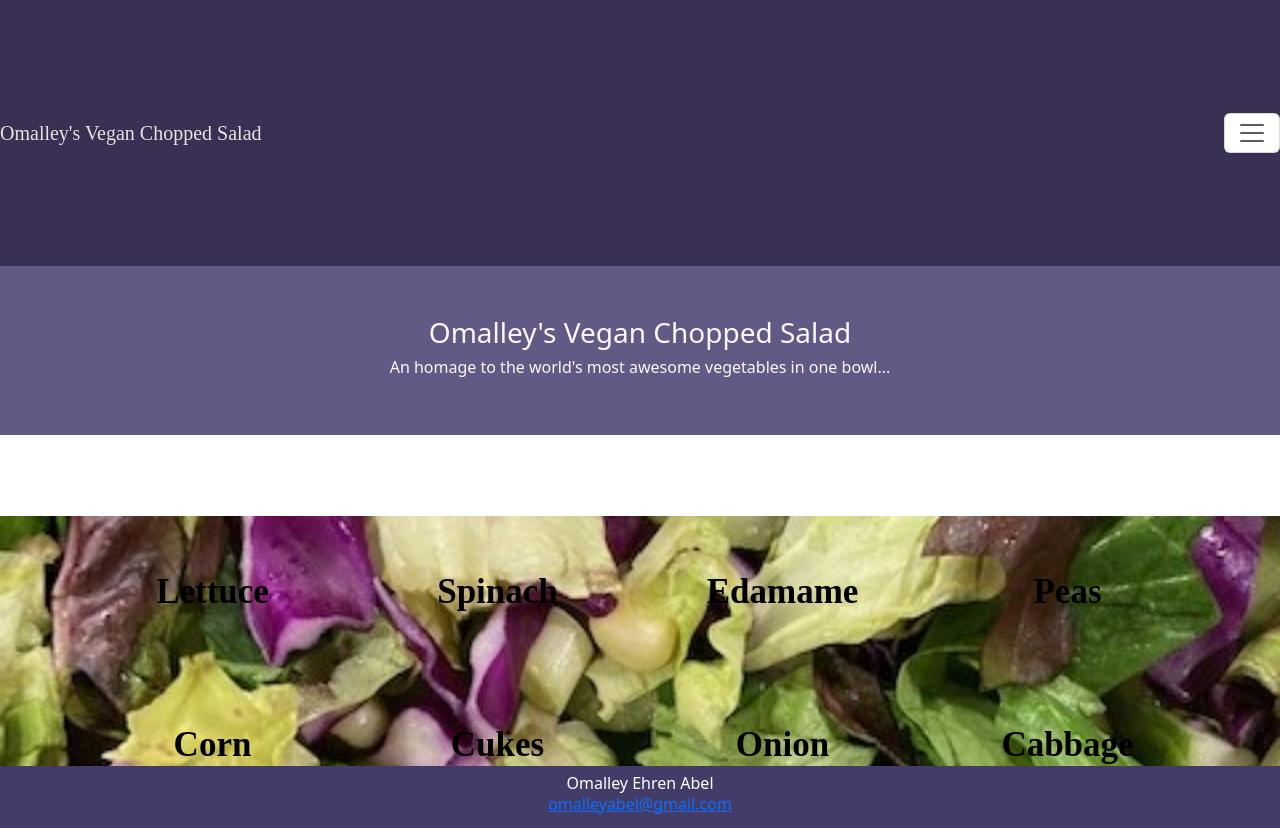
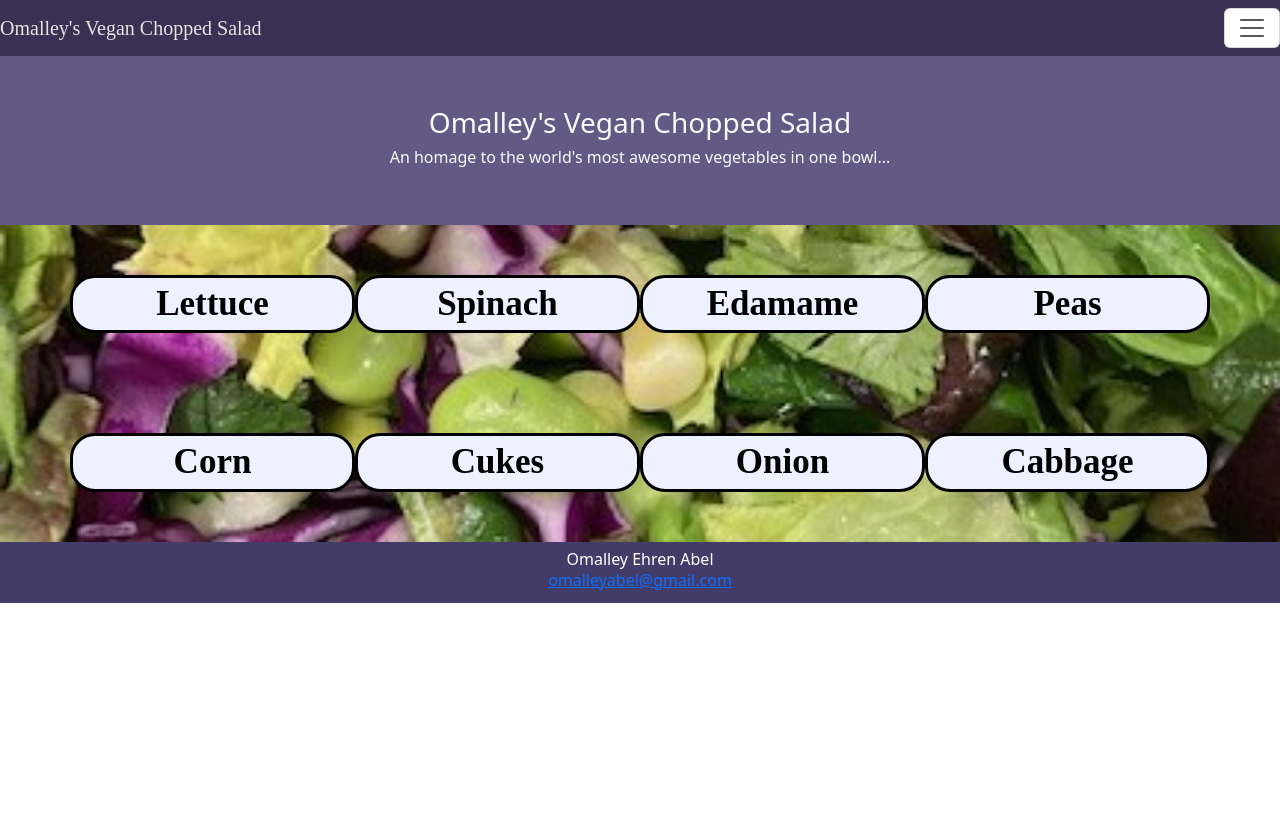
Before and after one commit to oeabel/thebestveganchoppedsalad, a plain HTML site: page index.html in a window 1280 px wide. After the commit the page ends 800 px from the top, so only its background shows below. Drawn offline with nearby package versions, Linux system fonts and the light colour scheme.

Commit message:
last fixes

```diff
--- a/style.css
+++ b/style.css
@@ -23,7 +23,6 @@
 
 .container-fluid {
     padding: 0px;
-    height: 250px;
 }
 
 .no-padding {
@@ -43,6 +42,13 @@
     padding-bottom: 50px;
 }
 
+.col-sm {
+    border-radius: 25px;
+    border-style: solid;
+    border-color: black;
+    background-color: #EEF1FF;
+}
+
 .footer {
     background-color: #443C68;
     text-align: center;
```
